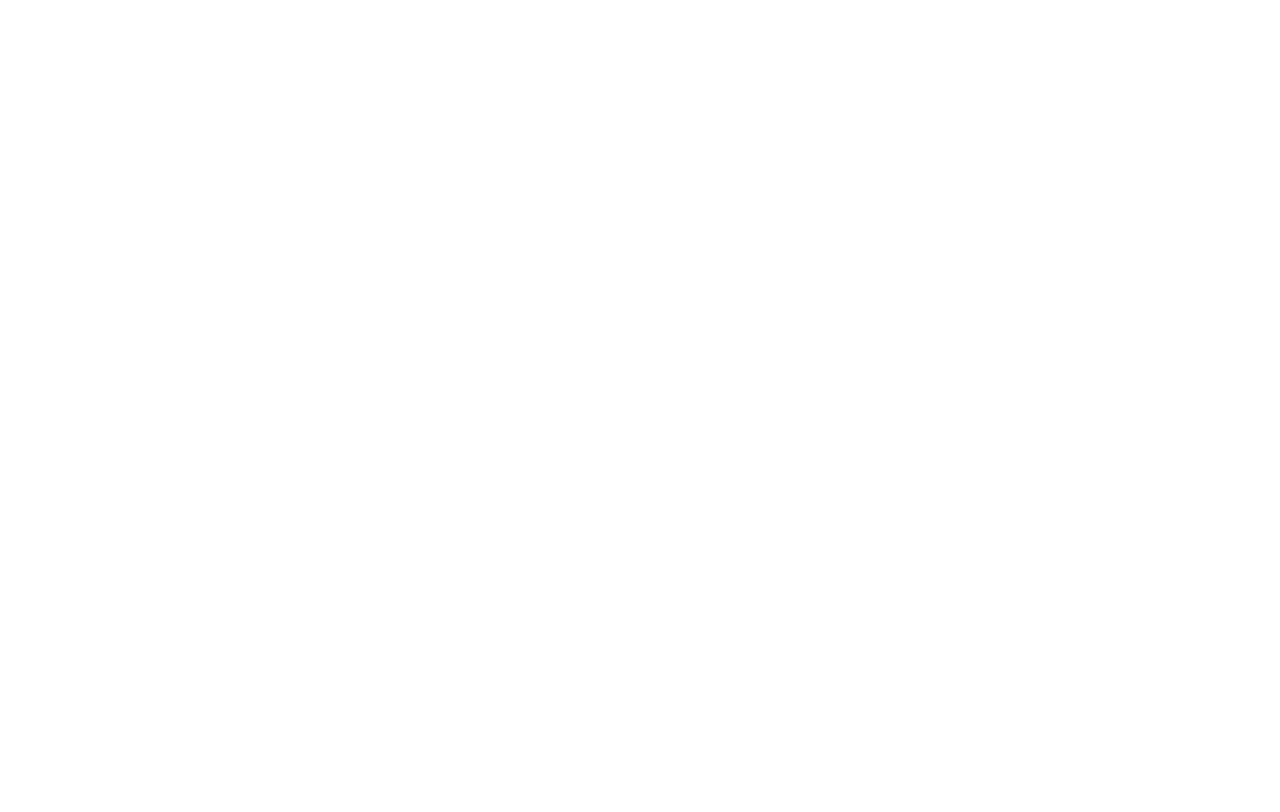
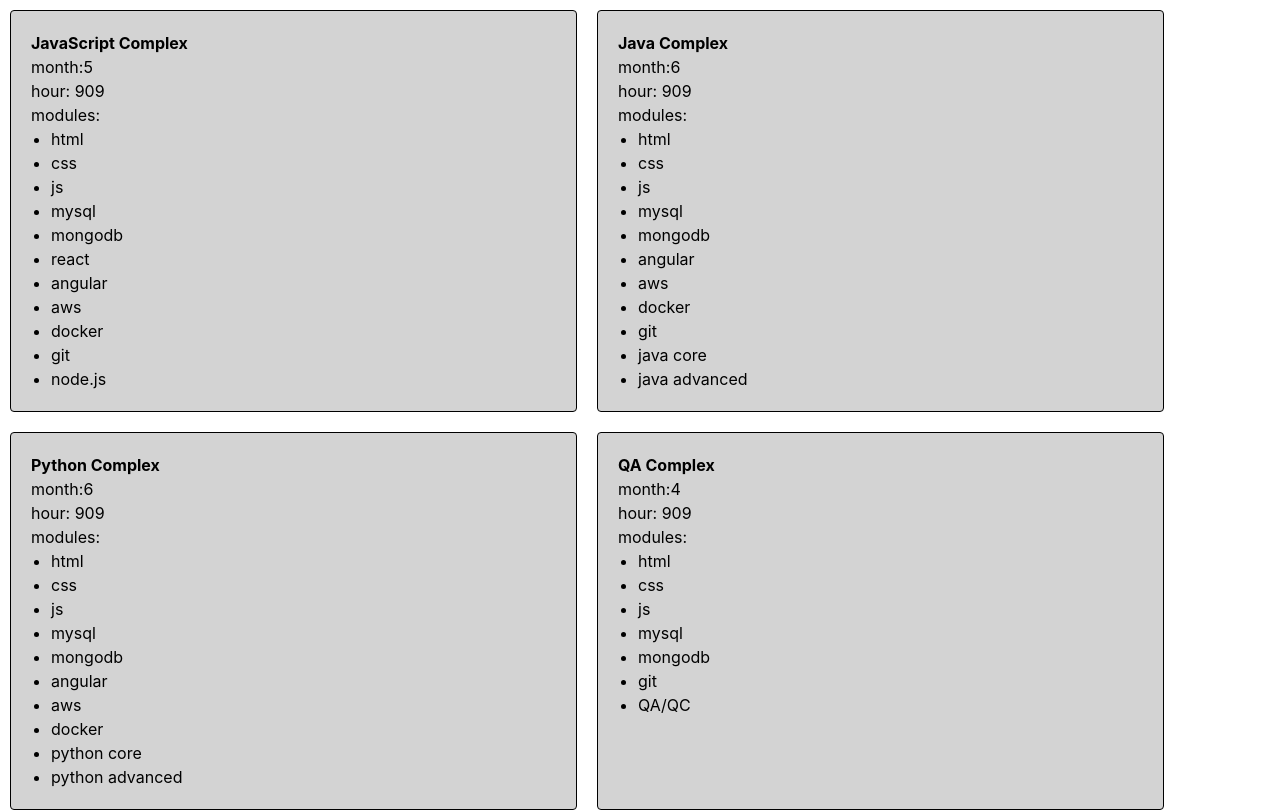
Before and after one commit to Lanovska-Sofiia10/react, a React (Vite) app: page / in a window 1280 px wide. Shown: the top 812 px of the page. Built offline with nearby package versions, Linux system fonts and the light colour scheme.

Commit message:
add task 4

```diff
--- a/src/App.tsx
+++ b/src/App.tsx
@@ -1,9 +1,11 @@
 import './App.css'
+import {CoursesComponent} from "./components/courses-component/coursesComponent.tsx";
 
 function App() {
 
   return (
     <>
+      <CoursesComponent></CoursesComponent>
     </>
   )
 }
--- /dev/null
+++ b/src/components/course-component/courseComponent.css
@@ -0,0 +1,3 @@
+.course-component {
+    background-color: lightgrey;
+}
--- /dev/null
+++ b/src/components/course-component/courseComponent.tsx
@@ -0,0 +1,22 @@
+import type {CourseType} from "../../models/courseModels.ts";
+import './courseComponent.css'
+
+interface  CourseComponentProps{
+    item: CourseType;
+}
+
+export const CourseComponent = ({item}:CourseComponentProps) => {
+    return (
+        <div className="course-component p-5 w-[45%] border border-black border-solid rounded-sm">
+            <h2 className='font-bold'>{item.title}</h2>
+            <p>month:{item.monthDuration}</p>
+            <p>hour: {item.hourDuration}</p>
+            <p>modules:</p>
+            <ul className='pl-5'>
+                {
+                    item.modules.map((module, index)=> (<li className='list-disc' key={index}>{module}</li>))
+                }
+            </ul>
+        </div>
+    )
+}
--- /dev/null
+++ b/src/components/courses-component/coursesComponent.tsx
@@ -0,0 +1,12 @@
+import {coursesArray} from "../../data/data.ts";
+import {CourseComponent} from "../course-component/courseComponent.tsx";
+
+export const CoursesComponent = () => {
+    return (
+        <div className="courses-component flex-wrap flex flex-row gap-5">
+            {
+                coursesArray.map((course, index)=> (<CourseComponent item={course} key={index}></CourseComponent>))
+            }
+        </div>
+    )
+}
--- /dev/null
+++ b/src/data/data.ts
@@ -0,0 +1,71 @@
+import type {CourseType} from "../models/courseModels.ts";
+
+export const coursesArray:CourseType[] = [
+    {
+        title: 'JavaScript Complex',
+        monthDuration: 5,
+        hourDuration: 909,
+        modules: ['html', 'css', 'js', 'mysql', 'mongodb', 'react', 'angular', 'aws', 'docker', 'git', 'node.js']
+    },
+    {
+        title: 'Java Complex',
+        monthDuration: 6,
+        hourDuration: 909,
+        modules: ['html',
+            'css',
+            'js',
+            'mysql',
+            'mongodb',
+            'angular',
+            'aws',
+            'docker',
+            'git',
+            'java core',
+            'java advanced']
+    },
+    {
+        title: 'Python Complex',
+        monthDuration: 6,
+        hourDuration: 909,
+        modules: ['html',
+            'css',
+            'js',
+            'mysql',
+            'mongodb',
+            'angular',
+            'aws',
+            'docker',
+            'python core',
+            'python advanced']
+    },
+    {
+        title: 'QA Complex',
+        monthDuration: 4,
+        hourDuration: 909,
+        modules: ['html', 'css', 'js', 'mysql', 'mongodb', 'git', 'QA/QC']
+    },
+    {
+        title: 'FullStack',
+        monthDuration: 7,
+        hourDuration: 909,
+        modules: ['html',
+            'css',
+            'js',
+            'mysql',
+            'mongodb',
+            'react',
+            'angular',
+            'aws',
+            'docker',
+            'git',
+            'node.js',
+            'python',
+            'java']
+    },
+    {
+        title: 'Frontend',
+        monthDuration: 4,
+        hourDuration: 909,
+        modules: ['html', 'css', 'js', 'mysql', 'mongodb', 'react', 'angular', 'aws', 'docker', 'git', 'sass']
+    }
+];
--- a/src/index.css
+++ b/src/index.css
@@ -1 +1,5 @@
 @import "tailwindcss";
+
+body {
+    padding: 10px;
+}
--- /dev/null
+++ b/src/models/courseModels.ts
@@ -0,0 +1,6 @@
+export interface CourseType {
+    title: string,
+    monthDuration: number,
+    hourDuration: number,
+    modules: string[]
+}
```
